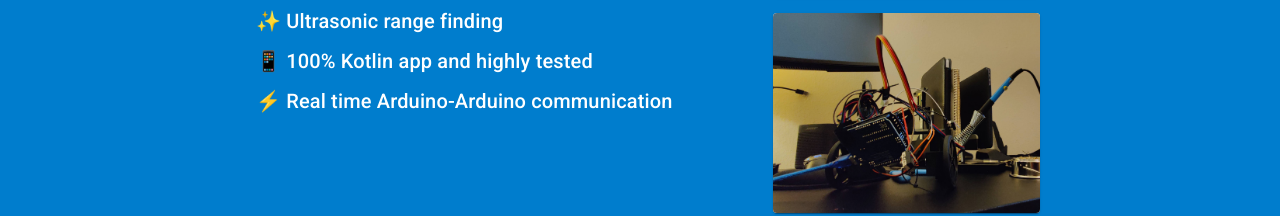
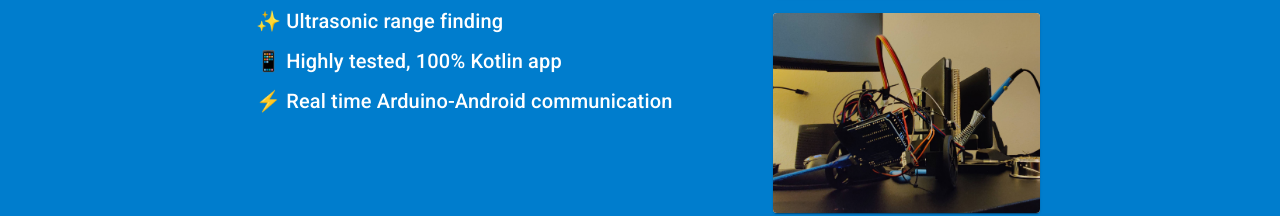
Before and after one commit to stevepopovich/heysam-dot-com, a React (Create React App) app: page / in a window 1280 px wide. Shown: the part 853-1069 px from the top of the page. Built offline with nearby package versions, Linux system fonts and the light colour scheme.

Commit message:
better language

```diff
--- a/src/HomePage.tsx
+++ b/src/HomePage.tsx
@@ -106,10 +106,10 @@ export function HomePage(): JSX.Element {
                             ✨ Ultrasonic range finding
                         </Typography>
                         <Typography variant={featureSetTypographySize} className={classes.subtitles}>
-                            📱 100% Kotlin app and highly tested
+                            📱 Highly tested, 100% Kotlin app
                         </Typography>
                         <Typography variant={featureSetTypographySize} className={classes.subtitles}>
-                            ⚡️ Real time Arduino-Arduino communication
+                            ⚡️ Real time Arduino-Android communication
                         </Typography>
                     </Grid>
                     <Grid key="photo2" item xs={12} sm={4}>
```
